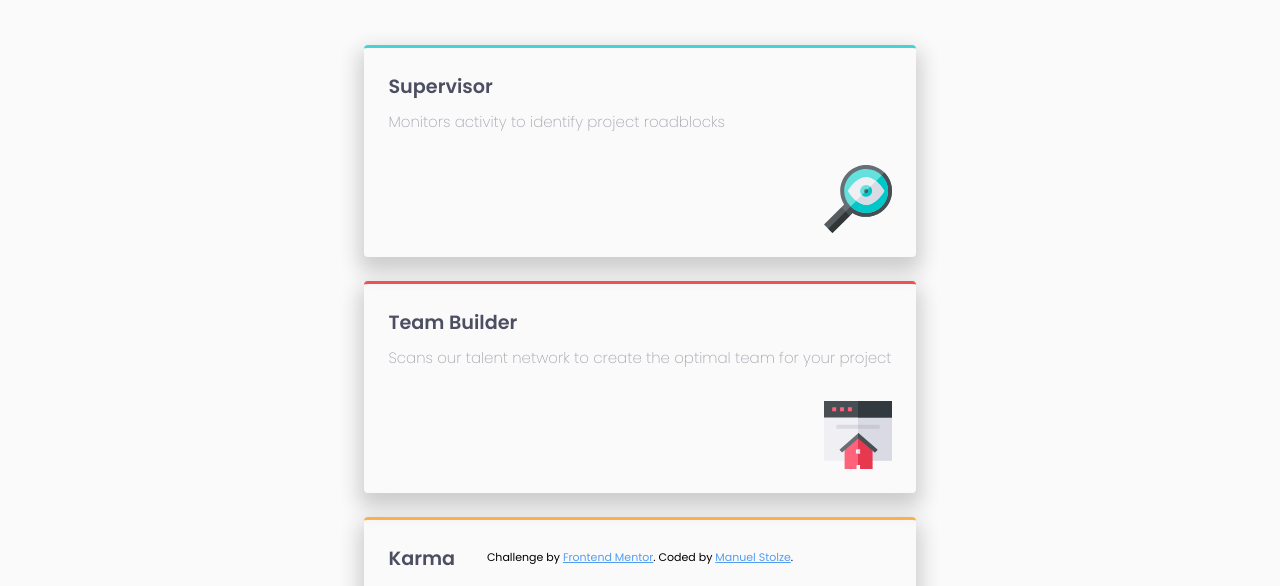
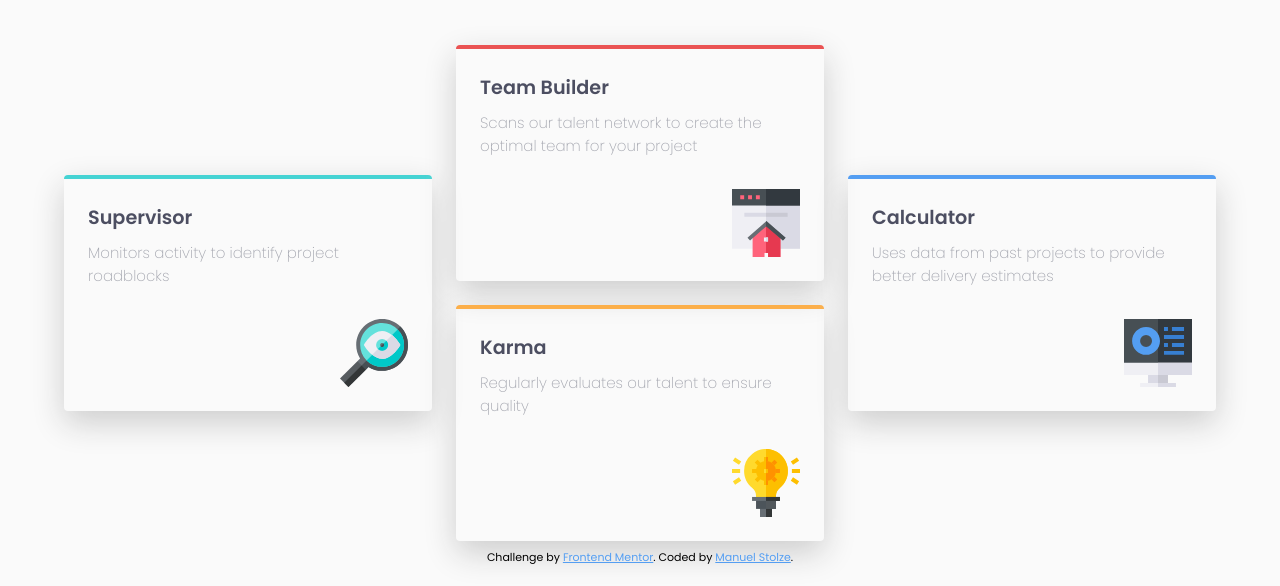
Before and after one commit to manuelstolze/four-card-feature-section, a plain HTML site: page index.html in a window 1280 px wide. Shown: the part 214-800 px from the top of the page. Drawn offline with Linux system fonts and the light colour scheme.

Commit message:
feat: implement desktop version of four card feature section
also include some refactoring on mobile

```diff
--- a/index.html
+++ b/index.html
@@ -24,12 +24,15 @@
 
 
     <div class="card-wrapper">
+      <div class="cards-left">
         <div class="card" id="supervisor">
           <h3>Supervisor</h3>
           Monitors activity to identify project roadblocks
           <img src="images/icon-supervisor.svg" alt="supervisor-icon">
         </div>
+      </div>
 
+      <div class="cards-center">
         <div class="card" id="team-builder">
           <h3>Team Builder</h3>
           Scans our talent network to create the optimal team for your project
@@ -41,13 +44,15 @@
           Regularly evaluates our talent to ensure quality
           <img src="images/icon-karma.svg" alt="karma-icon">
         </div>
+      </div>
 
+      <div class="cards-right">
         <div class="card" id="calculator">
           <h3>Calculator</h3>
           Uses data from past projects to provide better delivery estimates
           <img src="images/icon-calculator.svg" alt="calculator-icon">
         </div>
-
+      </div>
     </div>
   </main>
   <footer class="attribution">
--- a/src/css/components.css
+++ b/src/css/components.css
@@ -4,16 +4,21 @@ main {
         grid-template-columns: repeat(auto-fill, minmax(300px, 1fr));
         gap: 1.5rem;
 
+        .cards-center{
+            display: grid;
+            gap: 1.5rem;
+        }
+
         .card {
             border-radius: 4px;
-            box-shadow: 0 10px 20px 5px rgb(205, 205, 205);
+            box-shadow: 0 12px 32px 0 rgb(205, 205, 205);
             text-align: left;
             font-weight: 200;
             color: var(--grayish-blue);
             padding: 1.5rem;
 
             border-top-style: solid;
-            border-top-width: 3px;
+            border-top-width: 4px;
 
             h3 {
                 margin: 0 0 .55rem;
--- a/src/css/layout.css
+++ b/src/css/layout.css
@@ -31,4 +31,38 @@ header {
 @media (min-width: 577px) {
     .attribution { font-size: 11px; text-align: center; padding-bottom: 1rem; width: 100%; position: absolute; bottom: 0;}
     .attribution a { color: var(--attribution); }
+
+    main {
+        .card-wrapper {
+            display: grid;
+            grid-template-columns: repeat(3, 1fr);
+            grid-template-rows: 1fr;
+            /*grid-column-gap: 0;*/
+            /*grid-row-gap: 0;*/
+
+            .card {
+                max-width: 320px;
+            }
+        }
+
+        .cards-left {
+            grid-area: 1 / 1 / 2 / 2;
+            display: flex;
+            justify-content: center;
+            align-items: center;
+        }
+
+        .cards-center {
+            grid-area: 1 / 2 / 2 / 3;
+            display: grid;
+            gap: 1.5rem;
+        }
+
+        .cards-right {
+            grid-area: 1 / 3 / 2 / 4;
+            display: flex;
+            justify-content: center;
+            align-items: center;
+        }
+    }
 }
```
Lines whose indentation alone changed are shown as unchanged.
